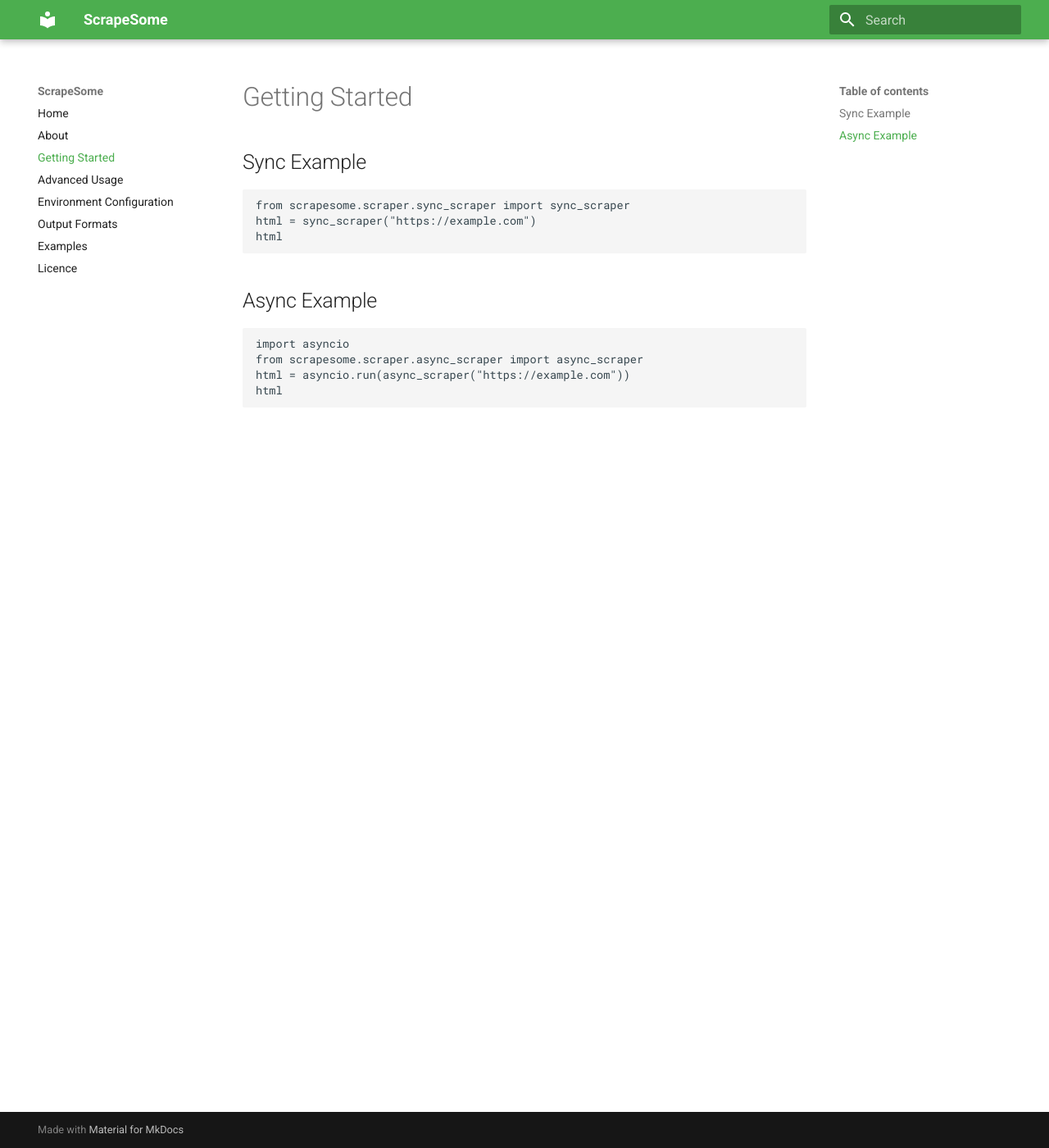
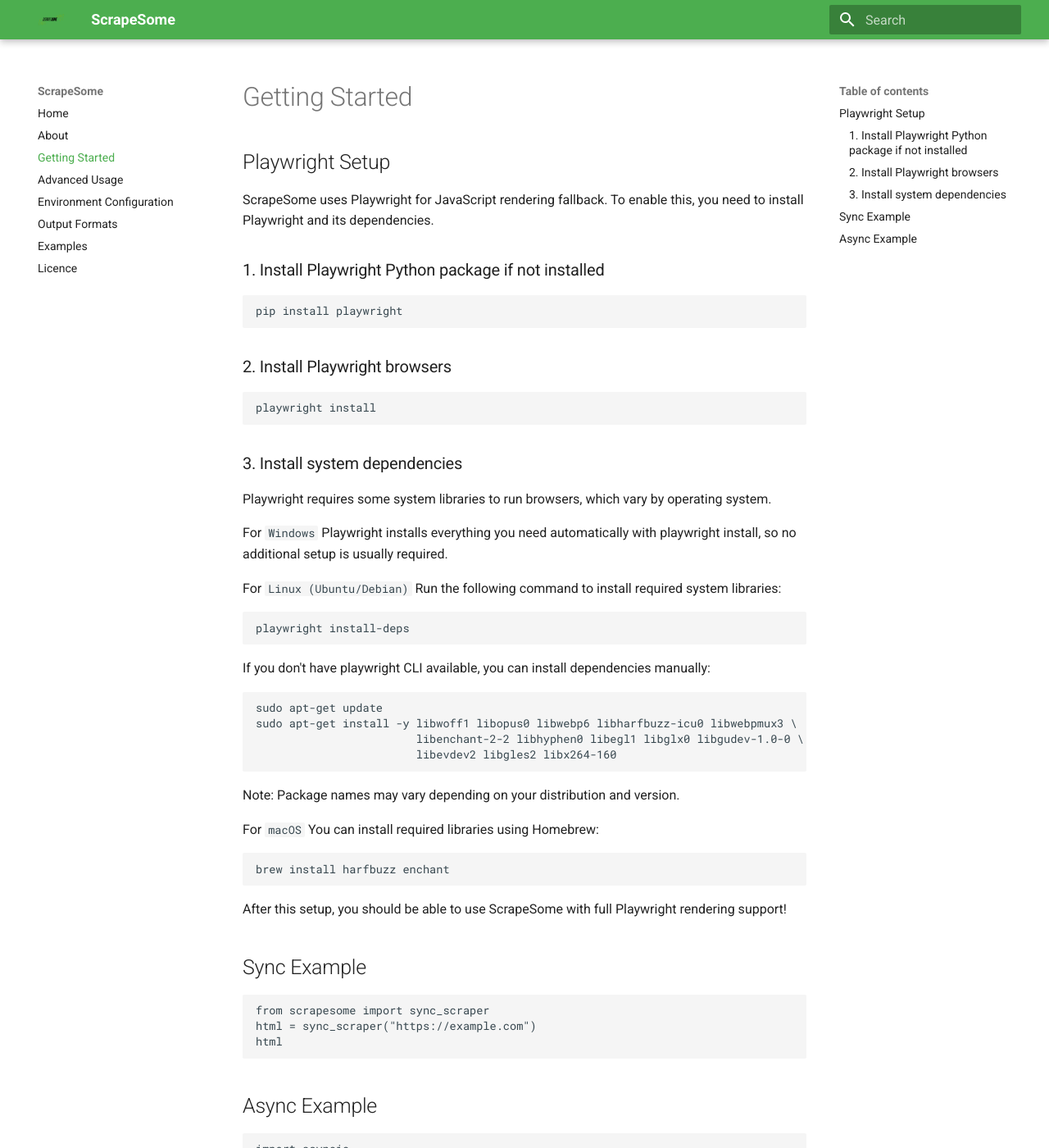
Before and after one commit to ScrapeSome/ScrapeSome, an MkDocs documentation site: the page built from docs/getting-started.md, in a window 1280 px wide and 1400 px high. Shown: the whole window at 82% size. Built offline with MkDocs 1.6.1 and Material for MkDocs 9.7.7, drawn with Linux system fonts in a browser that asks for light colours; some of the changed text lies outside the part shown.

````diff
--- a/docs/examples.md
+++ b/docs/examples.md
@@ -2,7 +2,7 @@
 ## Sync Examples
 
 ```python
-from scrapesome.scraper.sync_scraper import sync_scraper
+from scrapesome import sync_scraper
 
 if __name__ == "__main__":
     url = "https://adenuniversity.us"
@@ -15,7 +15,7 @@ if __name__ == "__main__":
 
 ```python
 import asyncio
-from scrapesome.scraper.async_scraper import async_scraper
+from scrapesome import async_scraper
 
 async def main():
     url = "https://www.sandiego.edu/academics/"
--- a/docs/getting-started.md
+++ b/docs/getting-started.md
@@ -1,10 +1,56 @@
 
 # Getting Started
+
+## Playwright Setup
+
+ScrapeSome uses Playwright for JavaScript rendering fallback. To enable this, you need to install Playwright and its dependencies.
+
+### 1. Install Playwright Python package if not installed
+
+```bash
+pip install playwright
+```
+
+### 2. Install Playwright browsers
+
+```bash
+playwright install
+```
+### 3. Install system dependencies
+Playwright requires some system libraries to run browsers, which vary by operating system.
+
+For `Windows`
+Playwright installs everything you need automatically with playwright install, so no additional setup is usually required.
+
+For `Linux (Ubuntu/Debian)`
+Run the following command to install required system libraries:
+
+```bash
+playwright install-deps
+```
+If you don't have playwright CLI available, you can install dependencies manually:
+
+```bash
+sudo apt-get update
+sudo apt-get install -y libwoff1 libopus0 libwebp6 libharfbuzz-icu0 libwebpmux3 \
+                        libenchant-2-2 libhyphen0 libegl1 libglx0 libgudev-1.0-0 \
+                        libevdev2 libgles2 libx264-160
+```
+Note: Package names may vary depending on your distribution and version.
+
+For `macOS`
+You can install required libraries using Homebrew:
+
+```bash
+brew install harfbuzz enchant
+```
+
+After this setup, you should be able to use ScrapeSome with full Playwright rendering support!
 
 ## Sync Example
 
 ```python
-from scrapesome.scraper.sync_scraper import sync_scraper
+from scrapesome import sync_scraper
 html = sync_scraper("https://example.com")
 html
 ```
@@ -13,7 +59,7 @@ html
 
 ```python
 import asyncio
-from scrapesome.scraper.async_scraper import async_scraper
+from scrapesome import async_scraper
 html = asyncio.run(async_scraper("https://example.com"))
 html
 ```
--- a/docs/output-formats.md
+++ b/docs/output-formats.md
@@ -5,7 +5,7 @@ JSON Example
 Get `json` version
 
 ```python
-from scrapesome.scraper.sync_scraper import sync_scraper
+from scrapesome import sync_scraper
 content = sync_scraper("https://example.com", output_format_type="json")
 content
 ```
@@ -25,7 +25,7 @@ Output
 Convert HTML to Markdown with:
 
 ```python
-from scrapesome.scraper.sync_scraper import sync_scraper
+from scrapesome import sync_scraper
 content = sync_scraper("https://example.com", output_format_type="markdown")
 content
 ```
--- a/mkdocs.yml
+++ b/mkdocs.yml
@@ -1,6 +1,8 @@
 site_name: ScrapeSome
 theme:
   name: material
+  logo: assets/images/favicon.png
+  favicon: assets/images/favicon.png
   palette:
     primary: green
     accent: black
@@ -13,3 +15,5 @@ nav:
   - Output Formats: output-formats.md
   - Examples: examples.md
   - Licence: licence.md
+extra:
+  social_image: assets/images/favicon.png
````
Also changed, not shown: README.md (+54 -7 lines), docs/usage.md (+3 -3 lines), requirements.txt (+7 -0 lines), 2 other files.
